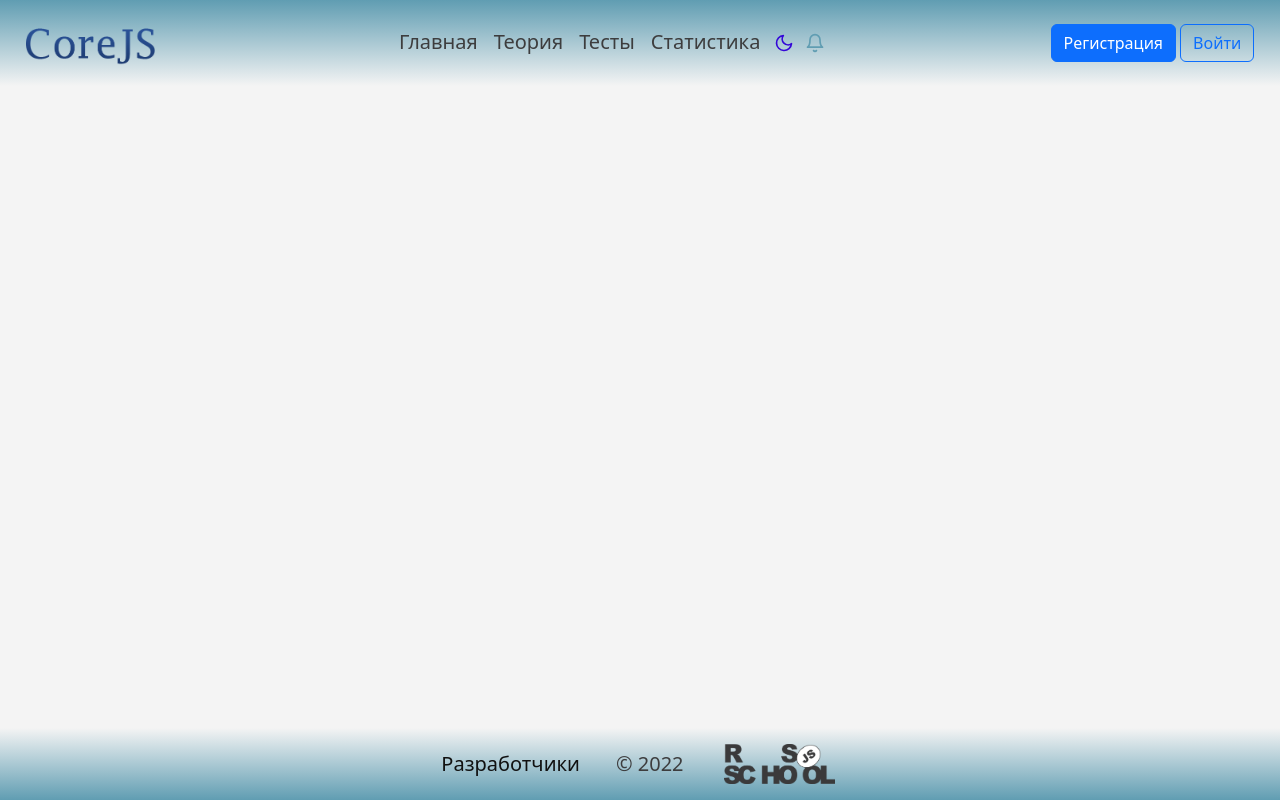
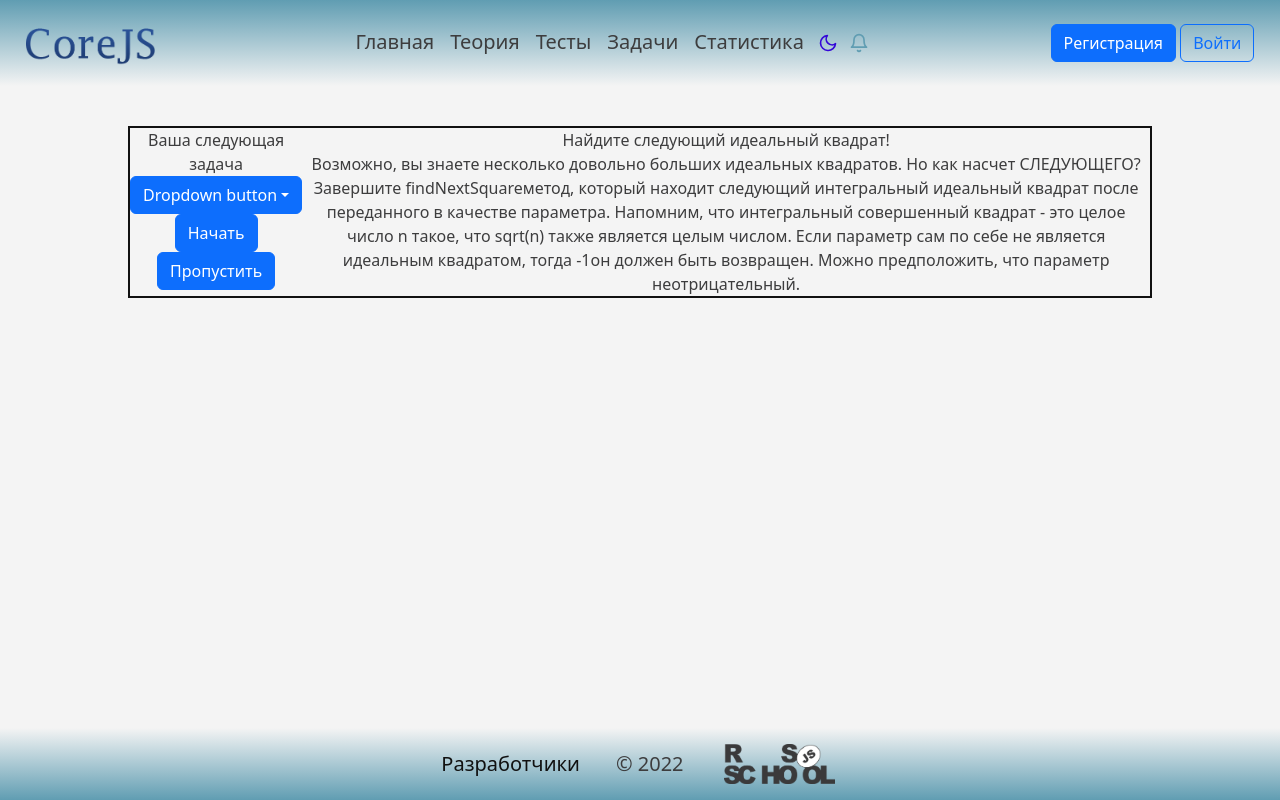
Before and after one commit to Pixel-King/CoreJS, a React (Create React App) app in the folder corejs-dev/: page /tasks in a window 1280 px wide. Built offline with nearby package versions, Linux system fonts and the light colour scheme.

Commit message:
start codewars

```diff
--- a/corejs-dev/src/App.tsx
+++ b/corejs-dev/src/App.tsx
@@ -28,6 +28,7 @@ import { dbHostURL } from './dburl';
 import RunTest from './components/Tests/testRun';
 import ChangeQuest from './components/Tests/changeQuestions';
 import AddQuest from './components/Tests/addQuestion';
+import PageTasks from './components/Codewars/pageTasks';
 
 const App: React.FC = () => {
   const auth = useAppSelector(selectAuth);
@@ -83,6 +84,7 @@ const App: React.FC = () => {
               <Link to="/" className='nav-link'>Главная</Link>
               <Link to="/theory" className='nav-link'>Теория</Link>
               <Link to="/tests" className='nav-link'>Тесты</Link>
+              <Link to="/tasks" className='nav-link'>Задачи</Link>
               <Link to='/statistics' className='nav-link'>Статистика</Link>
               <Toggle />
               <ToggleSound />
@@ -114,6 +116,7 @@ const App: React.FC = () => {
           <Route path='testsfunction' element={ <TestsRender type='function'/> } />
           <Route path='testsbrowser' element={ <TestsRender type='browser'/> } />
           <Route path='testsother' element={ <TestsRender type='other'/> } />
+          <Route path='tasks' element={ <PageTasks/> } />
           <Route path='run-test' element={ <RunTest/>} />
           <Route path='change-test-questions' element={ <ChangeQuest/>} />
           <Route path='create-question' element={ <AddQuest/>} />
--- a/corejs-dev/src/components/ChangeProfile/ChangeForm/ChangeInfForm.tsx
+++ b/corejs-dev/src/components/ChangeProfile/ChangeForm/ChangeInfForm.tsx
@@ -113,6 +113,14 @@ const ChangeInfForm: React.FC = () =>{
                         <input type="text" value={userName} onChange={(e)=> setUserName(e.target.value)}/>
                     </div>
                 </div>
+                <div className='inf-item'>
+                <label htmlFor="">
+                        <span>Codewars:</span>
+                    </label>
+                    <div>
+                        <input type="text" value={userName} onChange={(e)=> setUserName(e.target.value)}/>
+                    </div>
+                </div>
             </div>
             <Overlay target={target.current} show={show} placement="bottom">
                 {({ placement, arrowProps, show: _show, popper, ...props }) => (
--- a/corejs-dev/src/components/ChangeProfile/ChangeProfile.css
+++ b/corejs-dev/src/components/ChangeProfile/ChangeProfile.css
@@ -35,6 +35,7 @@
 .inf-col{
     display: flex;
     flex-direction: row;
+    flex-wrap: wrap;
 }
 .inf-col input{
     border-radius: 4px;
--- /dev/null
+++ b/corejs-dev/src/components/Codewars/CodewarsForm.css
@@ -0,0 +1,11 @@
+.codewars-form {
+    display: flex;
+    flex-direction: row;
+    width: 80%;
+    border: 2px solid #111;
+    margin: 40px auto;
+}
+
+.codewars-type {
+    width: 30%;
+}
--- /dev/null
+++ b/corejs-dev/src/components/Codewars/CodewarsForm.tsx
@@ -0,0 +1,39 @@
+import React from 'react';
+import { Button } from 'react-bootstrap';
+import './CodewarsForm.css';
+import Dropdown from 'react-bootstrap/Dropdown';
+import DropdownButton from 'react-bootstrap/DropdownButton';
+
+const CodewarsForm: React.FC = () => {
+    return (
+        <div className='codewars-form'>
+            <div className='codewars-type'>
+                <div>
+                    Ваша следующая задача
+                </div>
+                <DropdownButton id="dropdown-basic-button" title="Dropdown button">
+                    <Dropdown.Item href="#/action-1">Action</Dropdown.Item>
+                    <Dropdown.Item href="#/action-2">Another action</Dropdown.Item>
+                    <Dropdown.Item href="#/action-3">Something else</Dropdown.Item>
+                </DropdownButton>
+
+                <Button variant='primary'>Начать</Button>
+                <Button variant='primary'>Пропустить</Button>
+            </div>
+            <div className='codewars-description'>
+                <div className='codewars-description-title text-left'>
+                    Найдите следующий идеальный квадрат!
+                </div>
+                <div>
+                    Возможно, вы знаете несколько довольно больших идеальных квадратов. Но как насчет СЛЕДУЮЩЕГО?
+
+                    Завершите findNextSquareметод, который находит следующий интегральный идеальный квадрат после переданного в качестве параметра. Напомним, что интегральный совершенный квадрат - это целое число n такое, что sqrt(n) также является целым числом.
+
+                    Если параметр сам по себе не является идеальным квадратом, тогда -1он должен быть возвращен. Можно предположить, что параметр неотрицательный.
+                </div>
+            </div>
+        </div>
+    )
+}
+
+export default CodewarsForm
--- /dev/null
+++ b/corejs-dev/src/components/Codewars/pageTasks.tsx
@@ -0,0 +1,10 @@
+import React from 'react';
+import CodewarsForm from './CodewarsForm';
+
+const PageTasks: React.FC = () => {
+    return (
+        <CodewarsForm/>
+    )
+}
+
+export default PageTasks
```
Also changed, not shown: corejs-dev/src/components/Codewars/refs.ts (added, +61 -0 lines).
